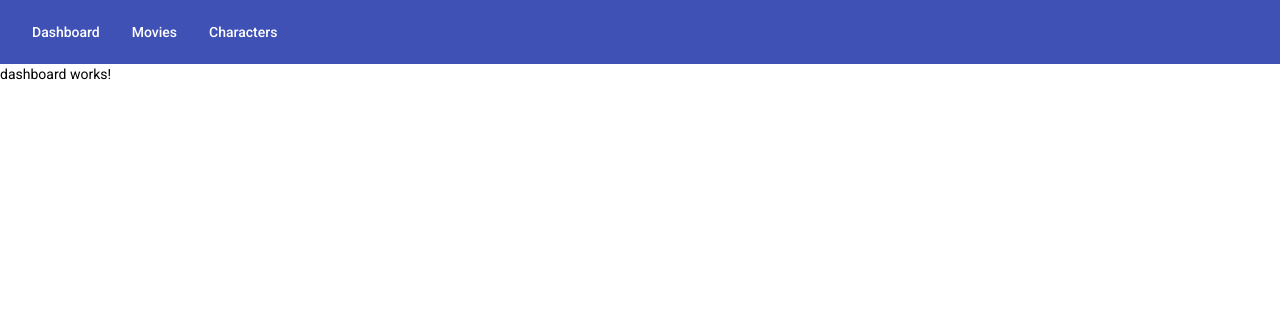
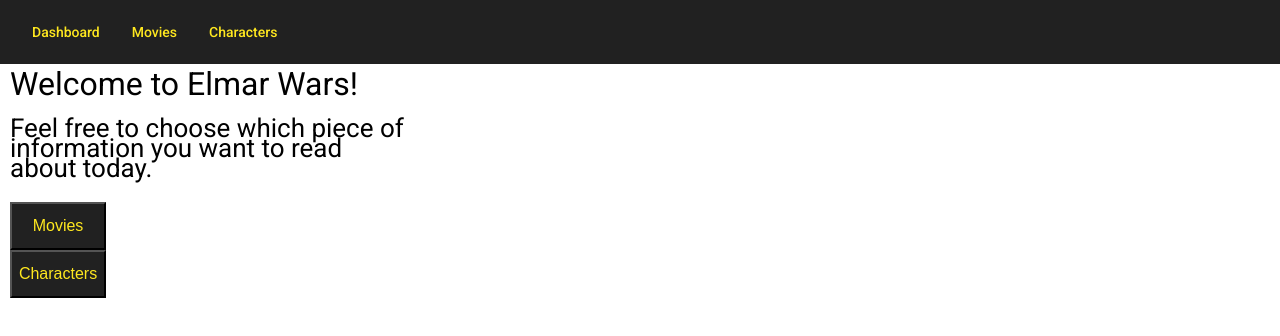
Before and after one commit to emaestromartinez/elmar-wars, an Angular app: page /dashboard in a window 1280 px wide. Shown: the top 336 px of the page. Built offline with nearby package versions, Linux system fonts and the light colour scheme.

Commit message:
Styled the toolbar and created an initial approach of the dashboard.

```diff
--- a/src/app/app.component.html
+++ b/src/app/app.component.html
@@ -1,4 +1,4 @@
-<mat-toolbar color="primary">
+<mat-toolbar class="toolbar">
 
   <button mat-button routerLink="/">
     Dashboard
--- a/src/app/app.component.scss
+++ b/src/app/app.component.scss
@@ -0,0 +1,6 @@
+@import 'src/assets/constants/colors.scss';
+
+.toolbar {
+    color: $elmar-wars-logo-yellow;
+    background-color:  $elmar-wars-logo-black;
+}
--- a/src/app/components/movie-card/movie-card.component.html
+++ b/src/app/components/movie-card/movie-card.component.html
@@ -1,13 +1,10 @@
 
 <mat-card-header class="movie-header">
     <mat-card-title class="movie-title"> {{ movie.title }} </mat-card-title>
-    <mat-card-subtitle class="movie-director">
-        {{ movie.director }}
+    <mat-card-subtitle>
+        <div class="movie-director"> {{ movie.director }} </div>
+        <div class="movie-date">{{ movie.release_date }} </div>
     </mat-card-subtitle>
-    <mat-card-subtitle class="movie-date">
-        {{ movie.release_date }}
-    </mat-card-subtitle>
-
 </mat-card-header>
 <mat-card-content>
     <p>
--- a/src/app/components/movie-card/movie-card.component.scss
+++ b/src/app/components/movie-card/movie-card.component.scss
@@ -1,16 +1,14 @@
 @import 'src/assets/constants/colors.scss';
 
 .movie-header {
+    display: flex;
+    flex-direction: column;
 
-    .movie-title {
-
-    }
+    .movie-title { }
     .movie-director {
         color: $gray-font;
         font-size: 16px;
         margin-bottom: 7px;
     }
-    .movie-date {
-
-    }
+    .movie-date { }
 }
--- a/src/app/screens/dashboard/dashboard.component.html
+++ b/src/app/screens/dashboard/dashboard.component.html
@@ -1 +1,9 @@
-<p>dashboard works!</p>
+<div class="container">
+    <p class="main-title">Welcome to Elmar Wars!</p>
+    <p class="main-text">Feel free to choose which piece of information you want to read about today.</p>
+
+    <div class="button-container">
+        <button (click)="moviesNav()" class="nav-button">Movies</button>
+        <button (click)="charactersNav()" class="nav-button">Characters</button>
+    </div>
+</div>
--- a/src/app/screens/dashboard/dashboard.component.scss
+++ b/src/app/screens/dashboard/dashboard.component.scss
@@ -0,0 +1,27 @@
+@import 'src/assets/constants/colors.scss';
+
+.container {
+    margin: 10px;
+
+    .main-title {
+        font-size: 32px;
+
+    }
+    .main-text {
+        padding: 12px 0 12px 0;
+        font-size: 26px;
+        max-width: 25rem;
+    }
+    .button-container {
+        display: flex;
+        flex-direction: column;
+    }
+    .nav-button {
+        color: $elmar-wars-logo-yellow;
+        background-color: $elmar-wars-logo-black;
+        font-size: 16px;
+        width: 6rem;
+        height: 3rem;
+    }
+
+}
--- a/src/app/screens/dashboard/dashboard.component.ts
+++ b/src/app/screens/dashboard/dashboard.component.ts
@@ -1,4 +1,5 @@
 import { Component, OnInit } from '@angular/core';
+import { Router } from '@angular/router';
 
 @Component({
   selector: 'app-dashboard',
@@ -6,10 +7,15 @@ import { Component, OnInit } from '@angular/core';
   styleUrls: ['./dashboard.component.scss']
 })
 export class DashboardComponent implements OnInit {
+  constructor(private router: Router) {}
 
-  constructor() { }
+  ngOnInit(): void {}
 
-  ngOnInit(): void {
+  moviesNav(): void {
+    this.router.navigate(['/movies']);
   }
 
+  charactersNav(): void {
+    this.router.navigate(['/movies']);
+  }
 }
--- a/src/assets/constants/colors.scss
+++ b/src/assets/constants/colors.scss
@@ -2,7 +2,7 @@
 $card-background: #f2f3f2;
 
 $elmar-wars-logo-yellow: #FFE81F;
-$elmar-wars-logo-black: black;
+$elmar-wars-logo-black: rgb(0, 0, 0, 0.87);
 
 $black-font: rgb(0, 0, 0, 0.87);
 $gray-font: rgb(0, 0, 0, 0.66);
```
